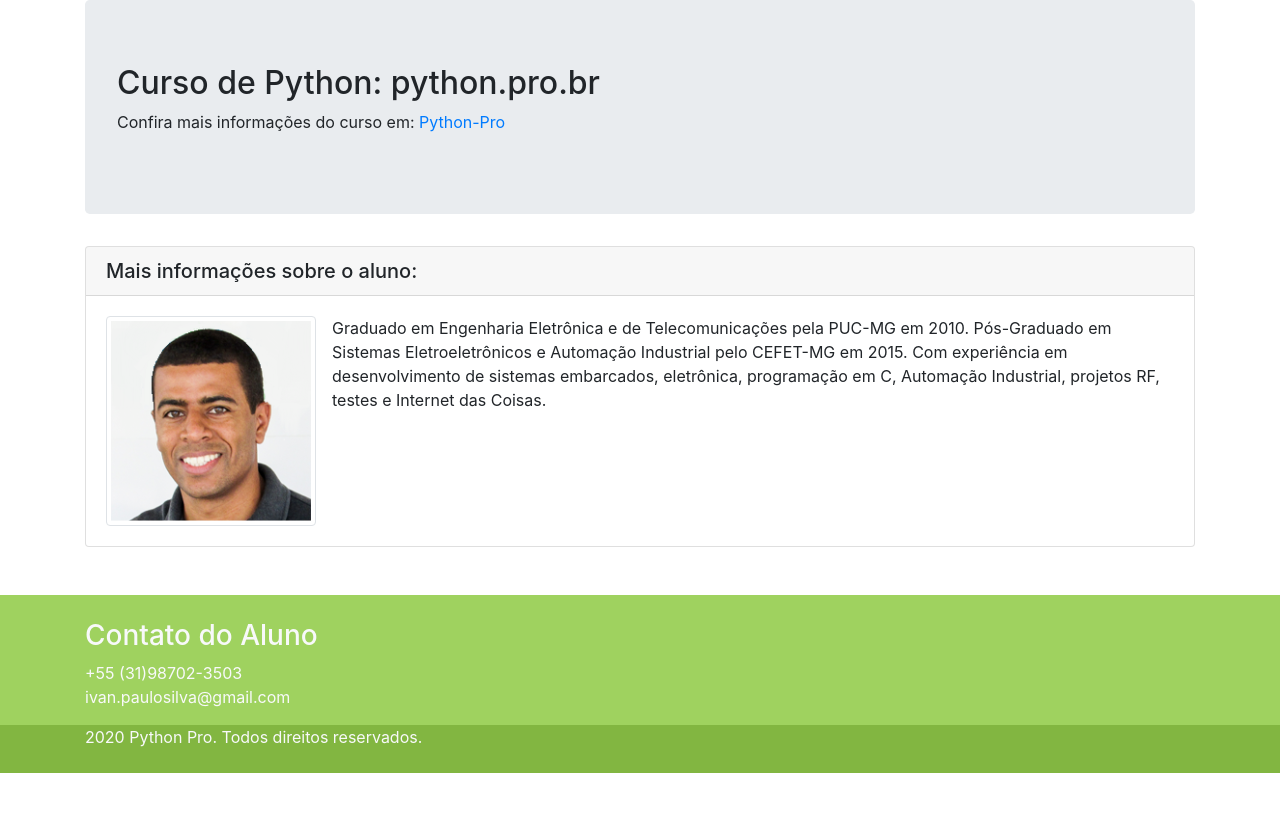
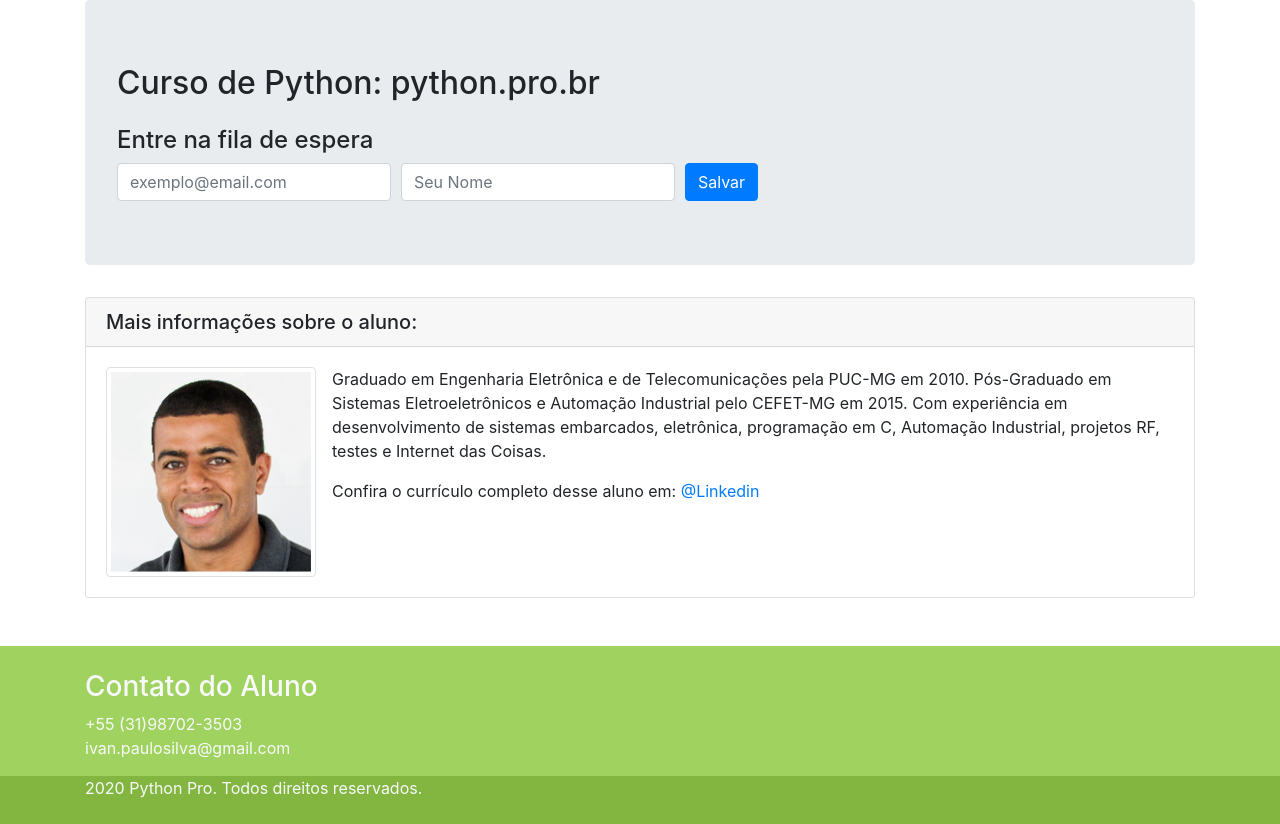
Before and after one commit to ivansilva86/curso-django, a Django app: page / in a window 1280 px wide. Shown: the part 56-880 px from the top of the page. Before the commit the page ends 829 px from the top, so only its background shows below. Run offline with Django 3.2, Linux system fonts and the light colour scheme; some libraries are stand-ins or nearby versions.

Commit message:
Envio de e-mails com Mailchimp

```diff
--- a/pypro/base/templates/base/home.html
+++ b/pypro/base/templates/base/home.html
@@ -40,10 +40,33 @@
 				<h2>
 					Curso de Python: python.pro.br
 				</h2>
-				<p>
-					Confira mais informações do curso em:
-					<a href="https://www.python.pro.br/" target="_blank"> Python-Pro</a>
-				</p>
+				<h4 class="mt-4">Entre na fila de espera</h4>
+
+				<form action="https://bemcriadodesign.us10.list-manage.com/subscribe/post?u=e8c3d93fa2ec2e3f07a59e428&amp;id=3069d8cac0"
+						  method="post" id="mc-embedded-subscribe-form" name="mc-embedded-subscribe-form"
+						  class="validate" target="_blank" novalidate>
+					<div class="form-row align-items-center">
+						<div class="col-auto">
+							<label class="sr-only" for="mce-EMAIL">Email</label>
+							<input type="email" value="" name="EMAIL" class="form-control  required" id="mce-EMAIL" placeholder="exemplo@email.com">
+						</div>
+						<div class="col-auto">
+							<label class="sr-only" for="mce-FNAME">Email</label>
+							<input type="text" value="" name="FNAME" class="form-control" id="mce-FNAME" placeholder="Seu Nome">
+						</div>
+
+						<!-- real people should not fill this in and expect good things - do not remove this or risk form bot signups-->
+							<div style="position: absolute; left: -5000px;" aria-hidden="true"><input type="text"
+																									  name="b_e8c3d93fa2ec2e3f07a59e428_3069d8cac0"
+																									  tabindex="-1"
+																									  value=""></div>
+
+						<div class="col-auto">
+							<input type="submit" value="Salvar" name="subscribe"
+													  id="mc-embedded-subscribe" class="btn btn-primary">
+						</div>
+					</div>
+				</form>
 			</div>
 		</div>
 	</div>
@@ -61,6 +84,10 @@
 						Pós-Graduado em Sistemas Eletroeletrônicos e Automação Industrial pelo CEFET-MG em 2015.
 						Com experiência em desenvolvimento de sistemas embarcados, eletrônica, programação em C,
 						Automação Industrial, projetos RF, testes e Internet das Coisas.
+						<p>
+							Confira o currículo completo desse aluno em:<a
+						    href="https://www.linkedin.com/in/ivan-paulo-silva" target="_blank"> @Linkedin</a>
+						</p>
 					</p>
 				</div>
 			</div>
```
